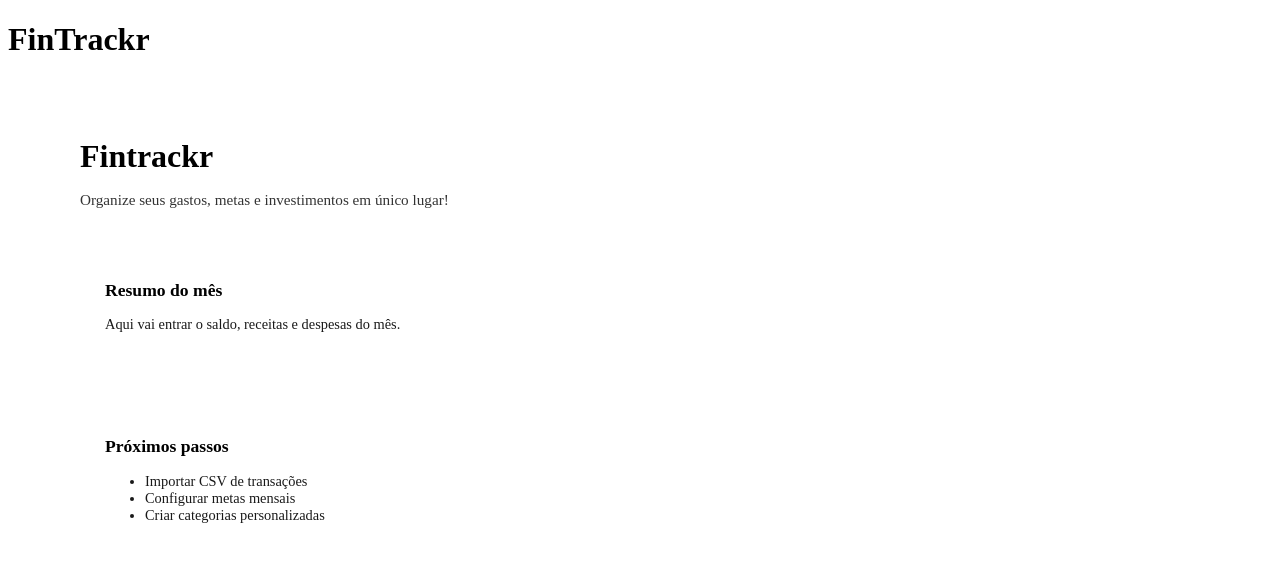
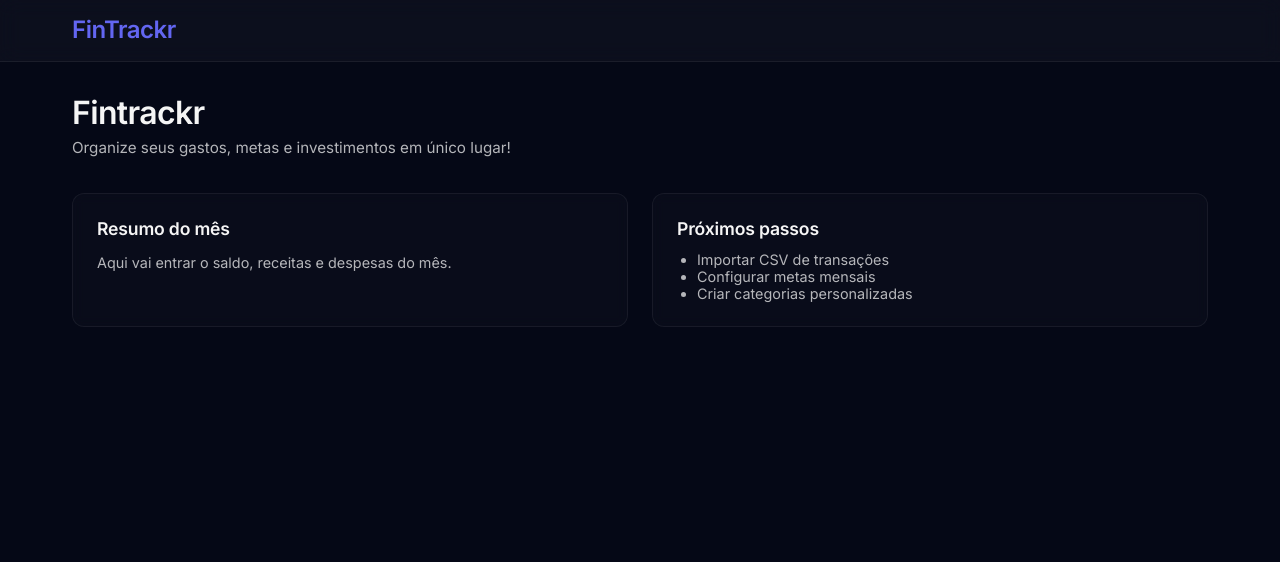
Before and after one commit to Leonardo062908/fintrackr-web, an Angular app in the folder fintrackr-web/: page /dashboard in a window 1280 px wide. Shown: the top 562 px of the page. Built offline with nearby package versions, Linux system fonts and the light colour scheme.

Commit message:
feat(ui): add main layout shell and global theme

```diff
--- a/fintrackr-web/src/app/app.component.html
+++ b/fintrackr-web/src/app/app.component.html
@@ -1,7 +1 @@
-<main class="app-container">
-  <router-outlet>
-    <main>
-      <h1>{{ title }}</h1>
-    </main>
-  </router-outlet>
-</main>
+<router-outlet />
--- a/fintrackr-web/src/app/app.component.scss
+++ b/fintrackr-web/src/app/app.component.scss
@@ -1,21 +1 @@
-html,
-body {
-  margin: 0;
-  padding: 0;
-  height: 100%;
-  font-family: system-ui, -apple-system, BlinkMacSystemFont, "Segoe UI",
-    sans-serif;
-  background: #050816;
-  color: #f5f5f5;
-}
-
-body {
-  display: flex;
-}
-
-app-root,
-.app-shell {
-  flex: 1;
-  min-height: 100vh;
-  display: flex;
-}
+// Estilos globais movidos para styles.scss
--- a/fintrackr-web/src/app/app.routes.ts
+++ b/fintrackr-web/src/app/app.routes.ts
@@ -1,5 +1,5 @@
 import { Routes } from '@angular/router';
-import { DashboardComponent } from './features/dashboard/dashboard.component';
+import { MainLayoutComponent } from './core/layout/main-layout.component';
 
 export const routes: Routes = [
   {
@@ -8,9 +8,21 @@ export const routes: Routes = [
     redirectTo: 'dashboard',
   },
   {
-    path: 'dashboard',
-    component: DashboardComponent,
+    path: '',
+    component: MainLayoutComponent,
+    children: [
+      {
+        path: 'dashboard',
+        loadComponent: () =>
+          import('./features/dashboard/dashboard.component').then(
+            (m) => m.DashboardComponent
+          ),
+      },
+      // Futuras rotas que usam o layout principal:
+      // { path: 'accounts', loadComponent: () => import('./features/accounts/account-list.component').then(m => m.AccountListComponent) },
+      // { path: 'transactions', loadComponent: () => import('./features/transactions/transaction-list.component').then(m => m.TransactionListComponent) },
+    ],
   },
-  // futuras rotas:
-  // { path: 'auth', loadComponent: () => import('./features/auth/xxx').then(m => m.AuthComponent) }
+  // Rotas sem layout (ex: auth):
+  // { path: 'auth', loadChildren: () => import('./features/auth/auth.routes').then(m => m.routes) }
 ];
--- /dev/null
+++ b/fintrackr-web/src/app/core/layout/main-layout.component.html
@@ -0,0 +1,16 @@
+<header class="main-header">
+  <div class="header-content">
+    <div class="logo">
+      <h1>FinTrackr</h1>
+    </div>
+    <div class="header-actions">
+      <!-- Espaço reservado para user menu / ícone -->
+    </div>
+  </div>
+</header>
+
+<main class="main-content">
+  <div class="content-container">
+    <router-outlet />
+  </div>
+</main>
--- /dev/null
+++ b/fintrackr-web/src/app/core/layout/main-layout.component.scss
@@ -0,0 +1,62 @@
+:host {
+  display: flex;
+  flex-direction: column;
+  min-height: 100vh;
+  width: 100%;
+}
+
+.main-header {
+  position: sticky;
+  top: 0;
+  width: 100%;
+  background: var(--ft-surface);
+  border-bottom: 1px solid var(--ft-border);
+  backdrop-filter: blur(10px);
+  z-index: 100;
+}
+
+.header-content {
+  max-width: 1200px;
+  margin: 0 auto;
+  padding: 1rem 2rem;
+  display: flex;
+  justify-content: space-between;
+  align-items: center;
+
+  @media (max-width: 768px) {
+    padding: 1rem;
+  }
+}
+
+.logo {
+  h1 {
+    margin: 0;
+    font-size: 1.5rem;
+    font-weight: 600;
+    color: var(--ft-primary);
+    letter-spacing: -0.02em;
+  }
+}
+
+.header-actions {
+  // Espaço reservado para user menu
+  min-width: 40px; // Garante espaço mesmo quando vazio
+}
+
+.main-content {
+  flex: 1;
+  width: 100%;
+  padding-top: 2rem;
+  padding-bottom: 2rem;
+}
+
+.content-container {
+  max-width: 1200px;
+  margin: 0 auto;
+  padding: 0 2rem;
+  width: 100%;
+
+  @media (max-width: 768px) {
+    padding: 0 1rem;
+  }
+}
--- a/fintrackr-web/src/app/features/dashboard/dashboard.component.scss
+++ b/fintrackr-web/src/app/features/dashboard/dashboard.component.scss
@@ -1,8 +1,5 @@
 .dashboard {
   width: 100%;
-  max-width: 1120px;
-  margin: 0 auto;
-  padding: 2rem 1.5rem;
 }
 
 .dashboard-header {
@@ -11,10 +8,11 @@
   h1 {
     font-size: 2rem;
     margin-bottom: 0.25rem;
+    color: var(--ft-text);
   }
 
   p {
-    opacity: 0.8;
+    color: var(--ft-text-secondary);
     font-size: 0.95rem;
   }
 }
@@ -22,23 +20,41 @@
 .dashboard-grid {
   display: grid;
   gap: 1.5rem;
+  grid-template-columns: repeat(auto-fit, minmax(300px, 1fr));
+
+  @media (max-width: 768px) {
+    grid-template-columns: 1fr;
+  }
 }
 
 .card {
   border-radius: 0.75rem;
   padding: 1.5rem;
-  background: rgba(255, 255, 255, 0.02);
-  border: 1px solid rgba(255, 255, 255, 0.06);
-  backdrop-filter: blur(6px);
+  background: var(--ft-glass-bg);
+  border: 1px solid var(--ft-glass-border);
+  backdrop-filter: var(--ft-glass-blur);
+  transition: all 0.2s ease;
+
+  &:hover {
+    background: var(--ft-surface-elevated);
+    border-color: var(--ft-border-light);
+  }
 
   h2 {
     font-size: 1.1rem;
     margin-bottom: 0.75rem;
+    color: var(--ft-text);
   }
 
   p,
   li {
     font-size: 0.9rem;
-    opacity: 0.9;
+    color: var(--ft-text-secondary);
+  }
+
+  ul {
+    margin: 0;
+    padding-left: 1.25rem;
+    list-style-type: disc;
   }
 }
--- a/fintrackr-web/src/index.html
+++ b/fintrackr-web/src/index.html
@@ -1,10 +1,13 @@
 <!doctype html>
-<html lang="en">
+<html lang="pt-BR">
 <head>
   <meta charset="utf-8">
-  <title>FintrackrWeb</title>
+  <title>FinTrackr - Finanças Pessoais</title>
   <base href="/">
   <meta name="viewport" content="width=device-width, initial-scale=1">
+  <link rel="preconnect" href="https://fonts.googleapis.com">
+  <link rel="preconnect" href="https://fonts.gstatic.com" crossorigin>
+  <link href="https://fonts.googleapis.com/css2?family=Inter:wght@400;500;600;700&display=swap" rel="stylesheet">
   <link rel="icon" type="image/x-icon" href="favicon.ico">
   <link rel="manifest" href="manifest.webmanifest">
 </head>
--- a/fintrackr-web/src/styles.scss
+++ b/fintrackr-web/src/styles.scss
@@ -1 +1,142 @@
-/* You can add global styles to this file, and also import other style files */
+/* ============================================
+   FinTrackr - Global Theme Variables
+   ============================================ */
+
+// Cores principais
+:root {
+  // Primary colors
+  --ft-primary: #6366f1; // Indigo
+  --ft-primary-dark: #4f46e5;
+  --ft-primary-light: #818cf8;
+
+  // Background colors
+  --ft-bg: #050816;
+  --ft-bg-secondary: #0a0f1f;
+  --ft-surface: rgba(255, 255, 255, 0.03);
+  --ft-surface-elevated: rgba(255, 255, 255, 0.05);
+
+  // Text colors
+  --ft-text: #f5f5f5;
+  --ft-text-secondary: rgba(255, 255, 255, 0.7);
+  --ft-text-muted: rgba(255, 255, 255, 0.5);
+
+  // Accent colors
+  --ft-accent: #10b981; // Green
+  --ft-accent-error: #ef4444; // Red
+  --ft-accent-warning: #f59e0b; // Amber
+  --ft-accent-info: #3b82f6; // Blue
+
+  // Border colors
+  --ft-border: rgba(255, 255, 255, 0.06);
+  --ft-border-light: rgba(255, 255, 255, 0.03);
+
+  // Glass effect
+  --ft-glass-bg: rgba(255, 255, 255, 0.02);
+  --ft-glass-border: rgba(255, 255, 255, 0.06);
+  --ft-glass-blur: blur(6px);
+}
+
+/* ============================================
+   Base Styles
+   ============================================ */
+
+* {
+  box-sizing: border-box;
+}
+
+html,
+body {
+  margin: 0;
+  padding: 0;
+  height: 100%;
+  font-family: "Inter", system-ui, -apple-system, BlinkMacSystemFont, "Segoe UI",
+    Roboto, "Helvetica Neue", Arial, sans-serif;
+  background: var(--ft-bg);
+  color: var(--ft-text);
+  -webkit-font-smoothing: antialiased;
+  -moz-osx-font-smoothing: grayscale;
+}
+
+body {
+  display: flex;
+  flex-direction: column;
+}
+
+app-root {
+  flex: 1;
+  min-height: 100vh;
+  display: flex;
+  flex-direction: column;
+}
+
+/* ============================================
+   Typography
+   ============================================ */
+
+h1,
+h2,
+h3,
+h4,
+h5,
+h6 {
+  margin: 0;
+  font-weight: 600;
+  line-height: 1.2;
+  color: var(--ft-text);
+}
+
+h1 {
+  font-size: 2rem;
+  letter-spacing: -0.02em;
+}
+
+h2 {
+  font-size: 1.5rem;
+  letter-spacing: -0.01em;
+}
+
+h3 {
+  font-size: 1.25rem;
+}
+
+p {
+  margin: 0;
+  line-height: 1.6;
+  color: var(--ft-text-secondary);
+}
+
+/* ============================================
+   Utility Classes
+   ============================================ */
+
+.container {
+  max-width: 1200px;
+  margin: 0 auto;
+  padding: 0 2rem;
+
+  @media (max-width: 768px) {
+    padding: 0 1rem;
+  }
+}
+
+/* ============================================
+   Scrollbar Styling
+   ============================================ */
+
+::-webkit-scrollbar {
+  width: 8px;
+  height: 8px;
+}
+
+::-webkit-scrollbar-track {
+  background: var(--ft-bg-secondary);
+}
+
+::-webkit-scrollbar-thumb {
+  background: var(--ft-border);
+  border-radius: 4px;
+
+  &:hover {
+    background: var(--ft-border-light);
+  }
+}
```
Also changed, not shown: fintrackr-web/src/app/core/layout/main-layout.component.ts (added, +12 -0 lines).
